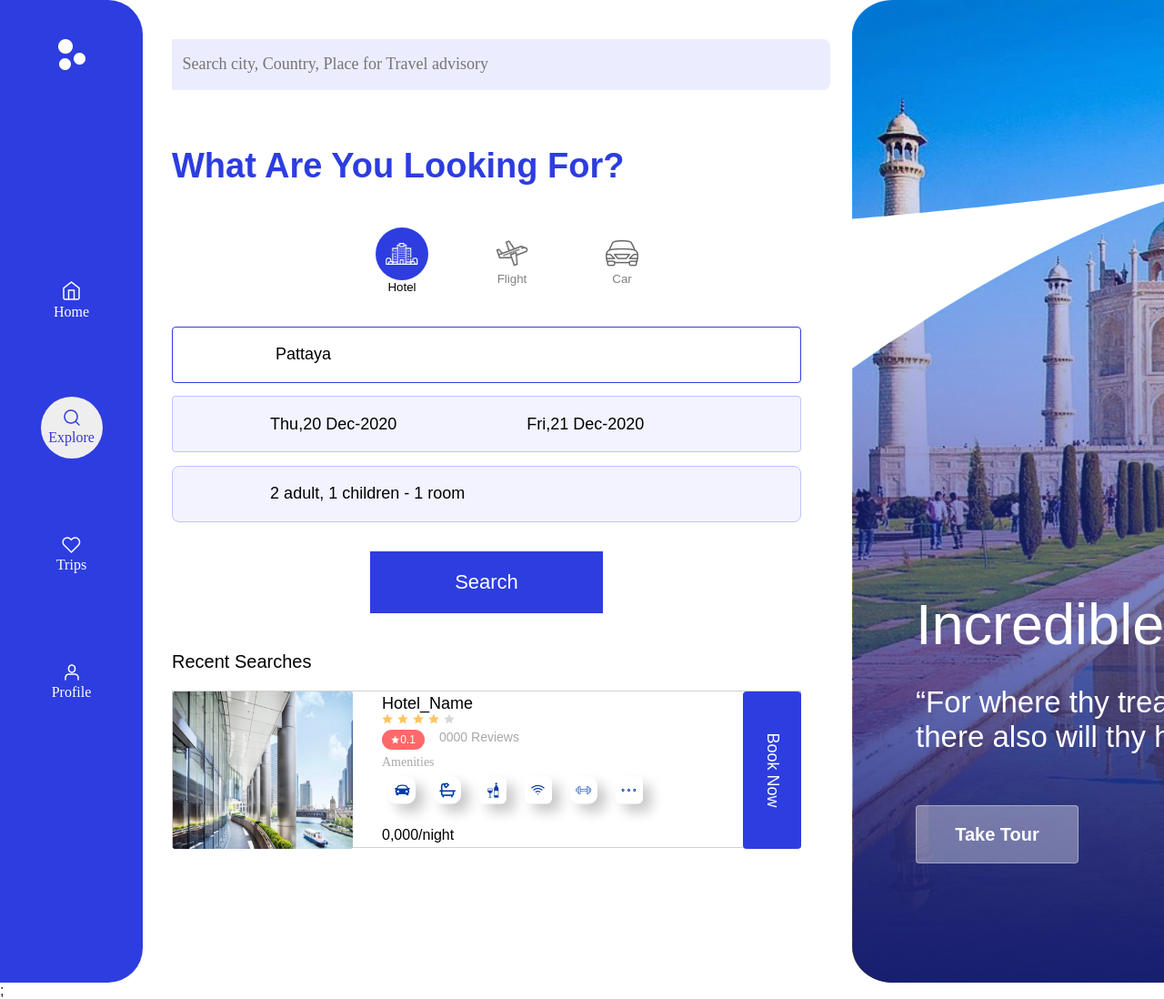
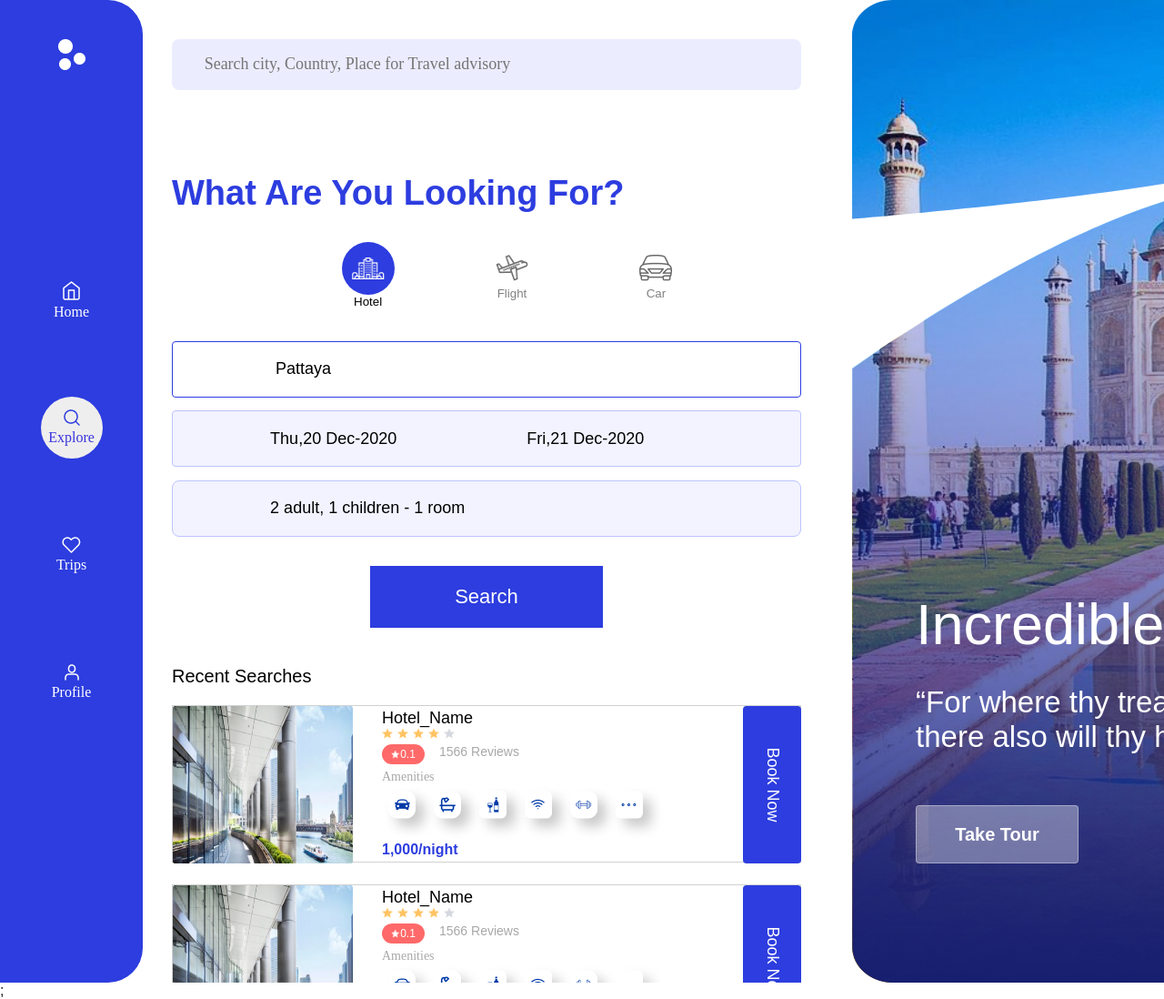
Before and after one commit to paicit0/hotel-front, a Next.js app: page / in a window 1280 px wide. Shown: the whole page at 91% size. Built offline with nearby package versions, Linux system fonts and the light colour scheme.

Commit message:
fix: fixed searchbar layout

```diff
--- a/src/pages/index.tsx
+++ b/src/pages/index.tsx
@@ -19,7 +19,10 @@ export default function Home() {
   return (
     <div className={styles.container}>
       <div className={styles.searchContainer}>
-        <Searchbar marginRight="48.42px" />
+        <div className={styles.searchbarContainer}>
+          <Searchbar  />
+        </div>
+
         <div
           style={{
             alignSelf: "flex-start",
@@ -127,6 +130,7 @@ export default function Home() {
         </div>
 
         <div className={styles.recentSearchContainer}>Recent Searches</div>
+
         <div className={styles.hotelRecentSearchCardContainer}>
           <img
             src="/hotel-pictures/1.png"
@@ -164,7 +168,68 @@ export default function Home() {
                     fontWeight: "200",
                   }}
                 >
-                  0000 Reviews
+                  1566 Reviews
+                </div>
+              </div>
+            </div>
+            <div
+              style={{
+                fontSize: "14px",
+                color: "#A8A8A8",
+                fontFamily: "Poppins",
+                fontWeight: "200",
+              }}
+            >
+              Amenities
+            </div>
+            <img src="amenities.png" width={312} height={63} />
+            <div style={{ color: "#2D3DDF", fontWeight: "600" }}>
+              1,000/night
+            </div>
+          </div>
+
+          <button className={styles.bookNowButton}>
+            <div className={styles.bookNowButtonTextContainer}>Book Now</div>
+          </button>
+        </div>
+        <div className={styles.hotelRecentSearchCardContainer}>
+          <img
+            src="/hotel-pictures/1.png"
+            alt="Parking"
+            width={198}
+            height={173}
+          />
+          <div className={styles.hotelRecentSearchCardMiddle}>
+            <div style={{ fontSize: "18px", fontWeight: "500" }}>
+              Hotel_Name
+            </div>
+            <img
+              style={{ marginBottom: "6px" }}
+              src="/recent_search_rating.png"
+              alt="Parking"
+              width={80}
+              height={12}
+            />
+
+            <div style={{ display: "flex", flexDirection: "row" }}>
+              <div className={styles.ratingIconWrapper}>
+                <div className={styles.ratingIcon}>
+                  <img
+                    src="/ratingIcon.png"
+                    alt="Rating"
+                    width={10}
+                    height={10}
+                  />
+                  <div>0.1</div>
+                </div>
+                <div
+                  style={{
+                    fontSize: "14px",
+                    color: "#A8A8A8",
+                    fontWeight: "200",
+                  }}
+                >
+                  1566 Reviews
                 </div>
               </div>
             </div>
--- a/src/styles/index.module.css
+++ b/src/styles/index.module.css
@@ -19,13 +19,19 @@
   }
 
   .searchbarContainer {
+    display: flex;
+    flex-direction: row;
+    justify-content: flex-start;
+    align-self: flex-start;
+    width: 692px;
     margin-bottom: 30px;
   }
 
   .categoryButtonContainer {
     display: flex;
     justify-content: space-between;
-    width: 300px;
+    width: 374.76px;
+    height: 85px;
     margin-bottom: 30px;
   }
 
@@ -132,6 +138,7 @@
     width: 692.39px;
     height: 173px;
     border: 1px solid #d1d1d1;
+    margin-bottom: 24px
   }
 
   .hotelRecentSearchCardMiddle {
@@ -382,6 +389,7 @@
     border-radius: 8px;
     overflow: hidden;
     box-shadow: 0 2px 8px rgba(0, 0, 0, 0.1);
+
   }
 
   .hotelRecentSearchCardMiddle {
```
